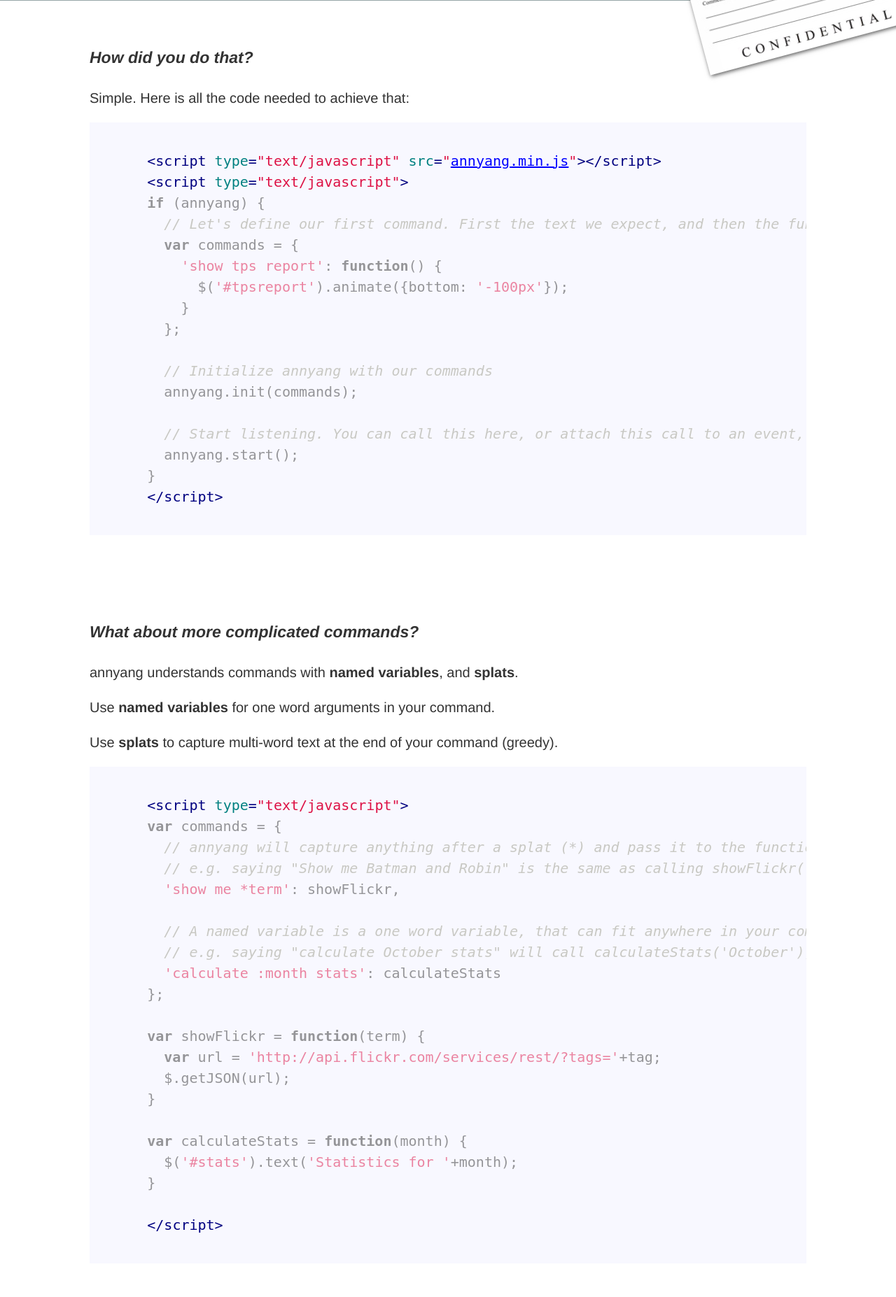
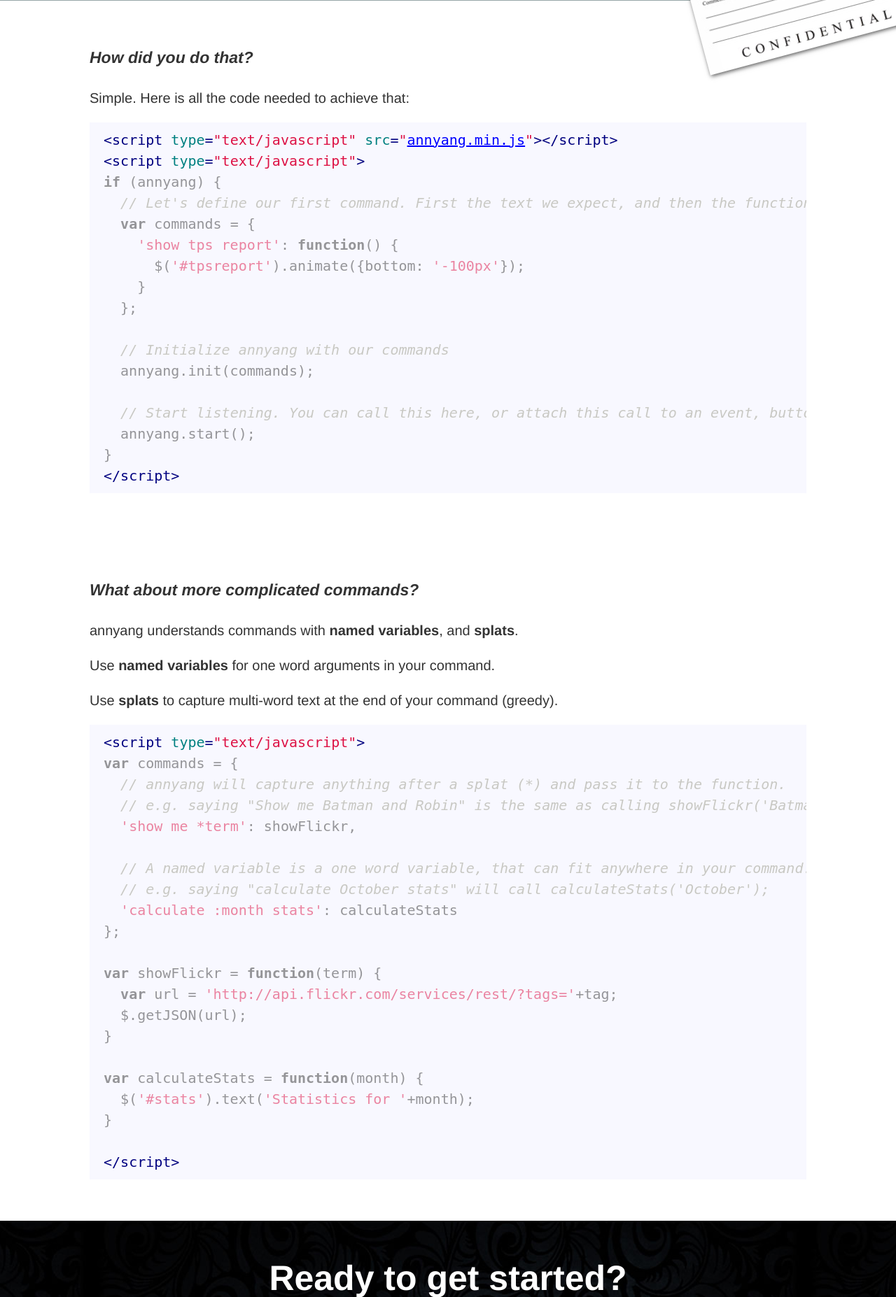
Before and after one commit to TalAter/annyang, a PHP site: page / in a window 1280 px wide. Shown: the part 1226-3080 px from the top of the page at 70% size. Run offline with PHP 8.4, Linux system fonts and the light colour scheme; some libraries are stand-ins or nearby versions.

Commit message:
Tweaked code sample style, and removed useless indentation

```diff
--- a/demo/css/main.css
+++ b/demo/css/main.css
@@ -44,6 +44,7 @@ pre code a, pre code a:visited {
 
 pre code {
   overflow: scroll;
+  padding: 10px 20px!important;
 }
 h1 em {
   font-weight: 800;
```
Also changed, not shown: demo/index.html (+4 -8 lines).
